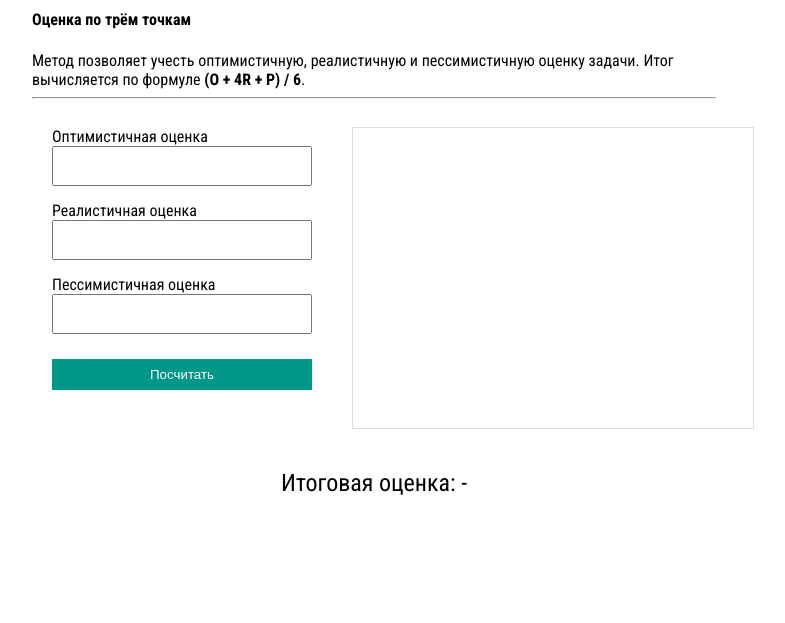
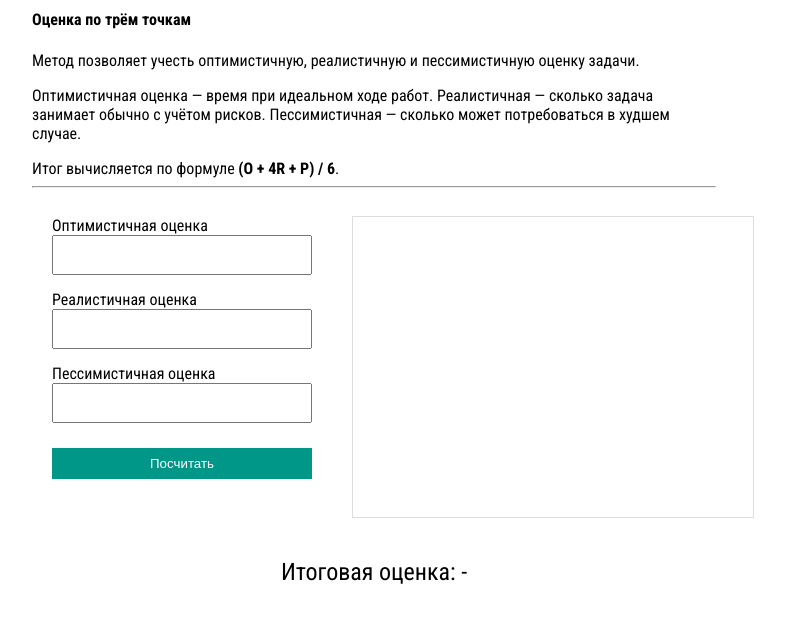
Before and after one commit to Thisman/thisman.github.io, a plain HTML site: page triangular-estimation.html in a window 1280 px wide. Shown: the part 43-666 px from the top of the page, without its empty margins (266-1051 px from the left). Drawn offline with nearby package versions, Linux system fonts and the light colour scheme.

Commit message:
Add estimate type explanations

```diff
--- a/triangular-estimation.html
+++ b/triangular-estimation.html
@@ -18,6 +18,7 @@
         <div class="description">
             <h4>Оценка по трём точкам</h4>
             Метод позволяет учесть оптимистичную, реалистичную и пессимистичную оценку задачи.
+            <p>Оптимистичная оценка&nbsp;&mdash; время при идеальном ходе работ. Реалистичная&nbsp;&mdash; сколько задача занимает обычно с учётом рисков. Пессимистичная&nbsp;&mdash; сколько может потребоваться в худшем случае.</p>
             Итог вычисляется по формуле <strong>(O + 4R + P) / 6</strong>.
         </div>
         <hr />
```
